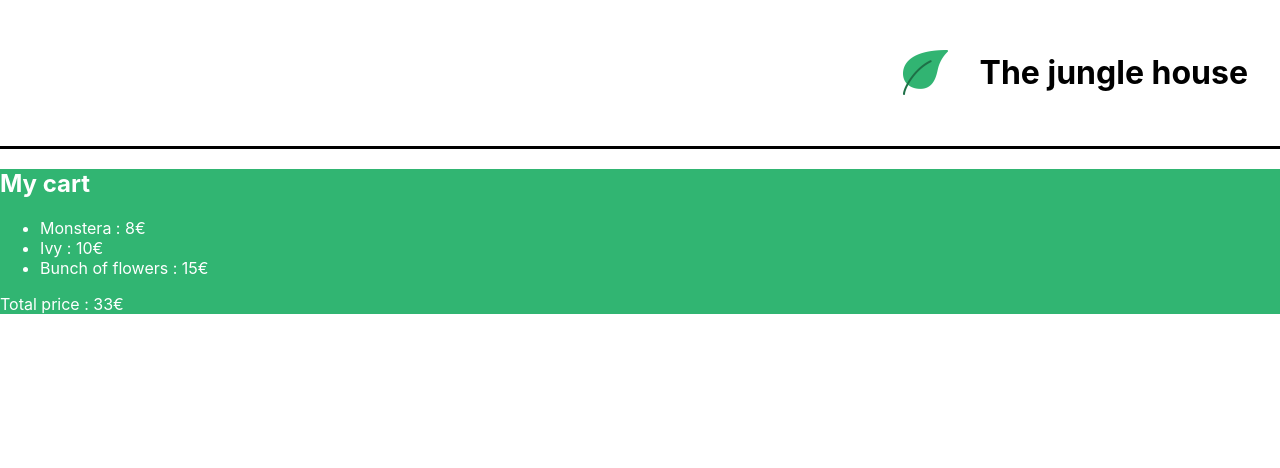
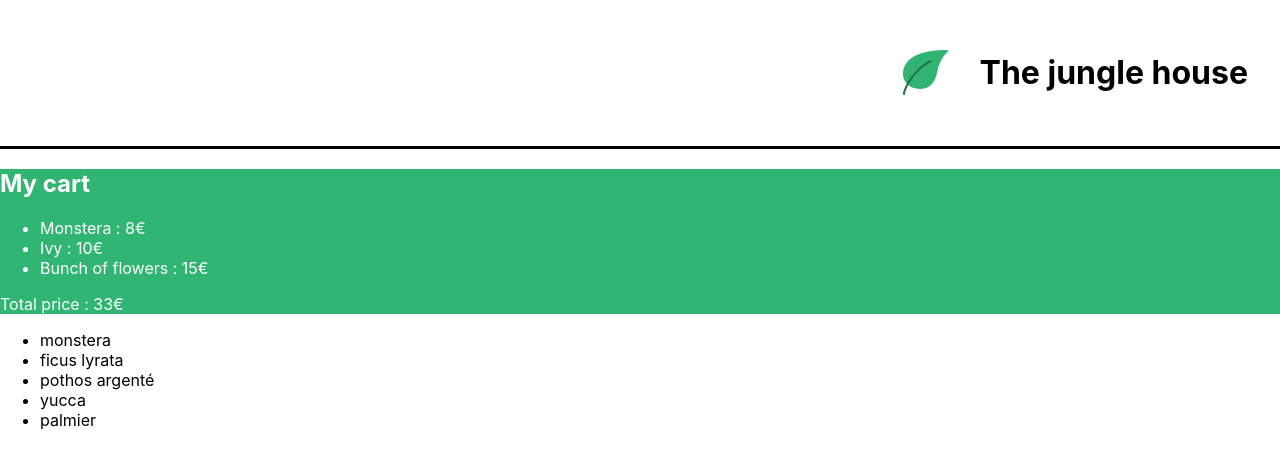
Before and after one commit to vFaribeault/project-the-jungle-house, a React (Create React App) app: page / in a window 1280 px wide. Shown: the top 468 px of the page. Built offline with nearby package versions, Linux system fonts and the light colour scheme.

Commit message:
Update on JS and CSS files

```diff
--- a/src/components/App.js
+++ b/src/components/App.js
@@ -1,13 +1,18 @@
+// Import Banner, Cart and ShoppingList components to use it in App component
 import Banner from './Banner'
 import Cart from './Cart'
+import ShoppingList from './ShoppingList'
 
+// Create an App component
 function App() {
   return (
     <div>
       <Banner />
       <Cart />
+      <ShoppingList />
     </div>
   )
 }
 
+// Export file to import it in "index.js"
 export default App
--- /dev/null
+++ b/src/components/ShoppingList.js
@@ -0,0 +1,27 @@
+// Import ShoppingList.css file to add style
+import '../styles/ShoppingList.css'
+
+// Create a plantList array
+const plantList = [
+  'monstera',
+  'ficus lyrata',
+  'pothos argenté',
+  'yucca',
+  'palmier'
+]
+
+// Create a ShoppingList component
+function ShoppingList() {
+  // Iterate on the plantList array to generate each article separately and its key
+  return (
+    <ul>
+      {plantList.map((plant, index) => (
+        // Do not miss to generate each element key with the index
+        <li key={`${plant}-${index}`}>{ plant }</li>
+      ))}
+    </ul>
+  )
+}
+
+// Export file to import it in "App.js"
+export default ShoppingList
--- a/src/index.js
+++ b/src/index.js
@@ -1,8 +1,10 @@
+// Import React, ReactDOM, index.css and App component
 import React from 'react'
 import ReactDOM from 'react-dom'
 import './styles/index.css'
 import App from './components/App'
 
+// Generate the React app in "root" element ID
 ReactDOM.render(
   <React.StrictMode>
     <App />
```
Also changed, not shown: src/components/Banner.js (+4 -5 lines), src/components/Cart.js (+4 -4 lines), src/styles/ShoppingList.css (added).
